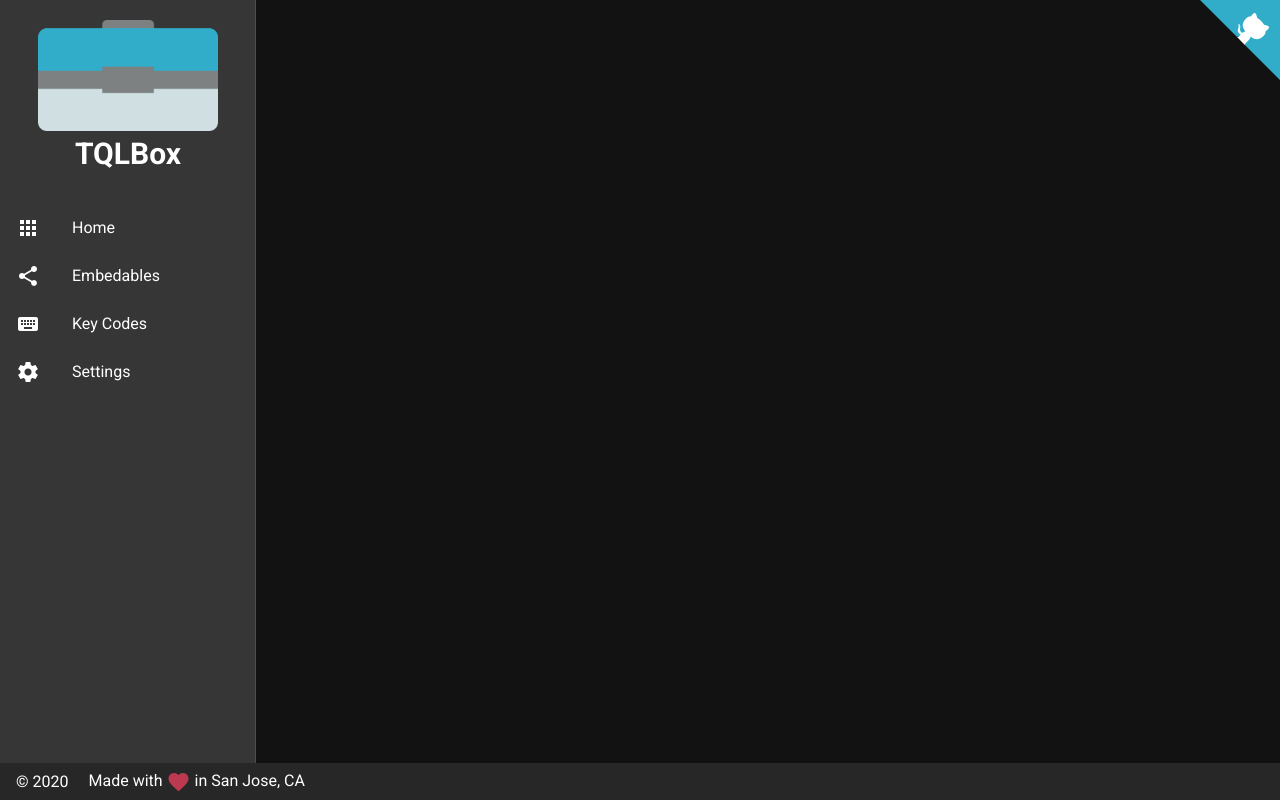
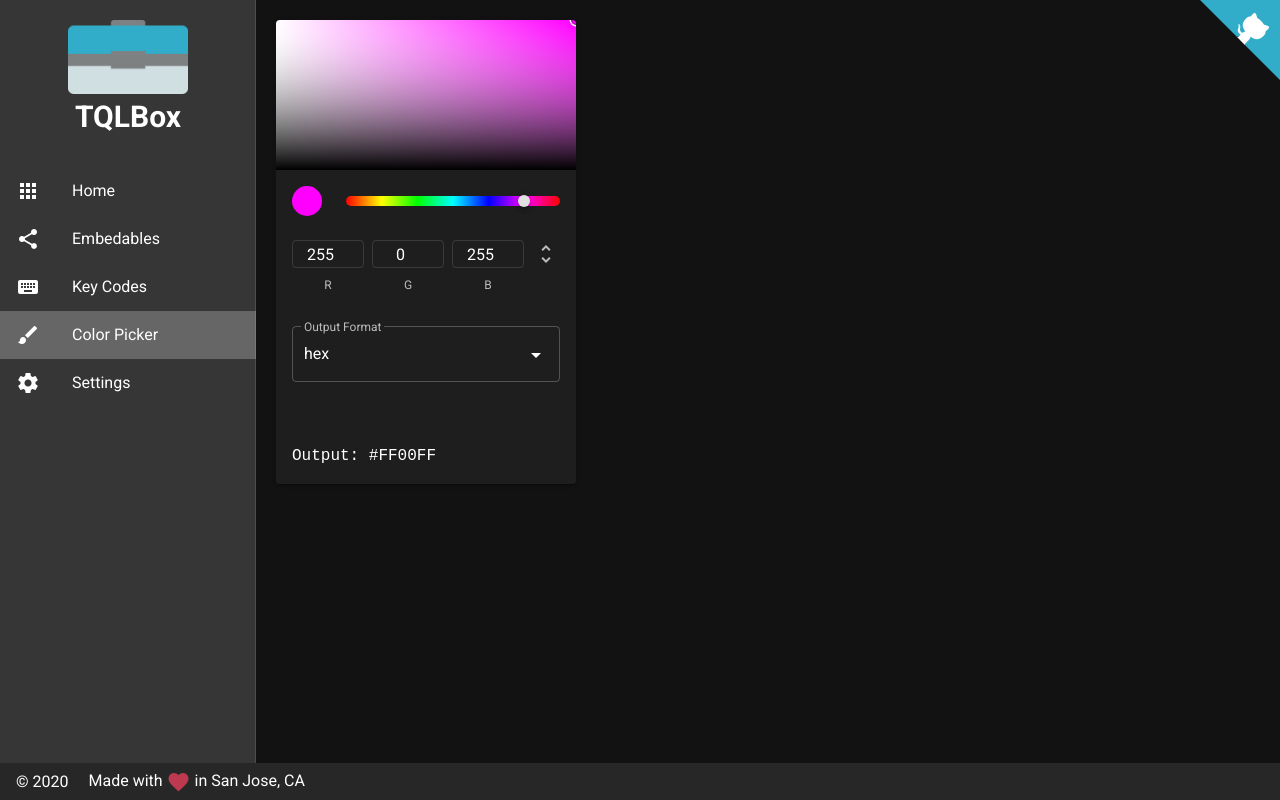
Before and after one commit to AndrewR3K/tqlbox, a Nuxt app: page /color-picker in a window 1280 px wide. Built offline with nearby package versions, Linux system fonts and the light colour scheme.

Commit message:
Adding basic color picker

```diff
--- a/components/Iframe.vue
+++ b/components/Iframe.vue
@@ -47,7 +47,4 @@ export default {
 }
 </script>
 <style>
-.code-snippet {
-  color: #fff;
-}
 </style>
--- a/layouts/default.vue
+++ b/layouts/default.vue
@@ -5,6 +5,7 @@
       :mini-variant="miniVariant"
       :clipped="clipped"
       fixed
+      mobile-breakpoint=500
       app
     >
       <div class="logo-wrap">
@@ -77,6 +78,11 @@ export default {
           to: '/key-codes'
         },
         {
+          icon: 'mdi-brush',
+          title: 'Color Picker',
+          to: '/color-picker'
+        },
+        {
           icon: 'mdi-cog',
           title: 'Settings',
           to: '/settings'
@@ -114,7 +120,7 @@ export default {
 }
 
 .logo-wrap {
-  width: 70%;
+  width: 120px;
   margin: 0 auto;
   text-align: center;
   margin-top: 20px;
--- /dev/null
+++ b/pages/color-picker.vue
@@ -0,0 +1,61 @@
+<template>
+  <v-card class="color-wrap">
+    <v-color-picker v-model="color"></v-color-picker>
+    <div id="color-select" class="pa-4">
+      <v-select
+        :items="types"
+        label="Output Format"
+        outlined
+        v-model="type"
+      ></v-select>
+    </div>
+      <v-sheet
+        dark
+        class="pa-4"
+      >
+        <pre>Output: {{ showColor }}</pre>
+      </v-sheet>
+  </v-card>
+</template>
+<script>
+export default {
+  data: () => ({
+    types: ['hex', 'hexa', 'rgba', 'hsla', 'hsva'],
+    type: 'hex',
+    hex: '#FF00FF',
+    hexa: '#FF00FFFF',
+    rgba: { r: 255, g: 0, b: 255, a: 1 },
+    hsla: { h: 300, s: 1, l: 0.5, a: 1 },
+    hsva: { h: 300, s: 1, v: 1, a: 1 }
+  }),
+  computed: {
+    color: {
+      get () {
+        return this[this.type]
+      },
+      set (v) {
+        this[this.type] = v
+      }
+    },
+    showColor () {
+      if (typeof this.color === 'string') {
+        return this.color
+      }
+
+      return JSON.stringify(Object.keys(this.color).reduce((color, key) => {
+        color[key] = Number(this.color[key].toFixed(2))
+        return color
+      }, {}), null, 2)
+    }
+  }
+}
+</script>
+<style>
+.color-wrap {
+  max-width: 300px;
+}
+
+#color-select {
+  width: 100%;
+}
+</style>
--- a/pages/embedables.vue
+++ b/pages/embedables.vue
@@ -34,6 +34,6 @@ export default {
 </script>
 <style>
 .code-snippet {
-  color: #fff;
+  /* color: #fff; */
 }
 </style>
```
